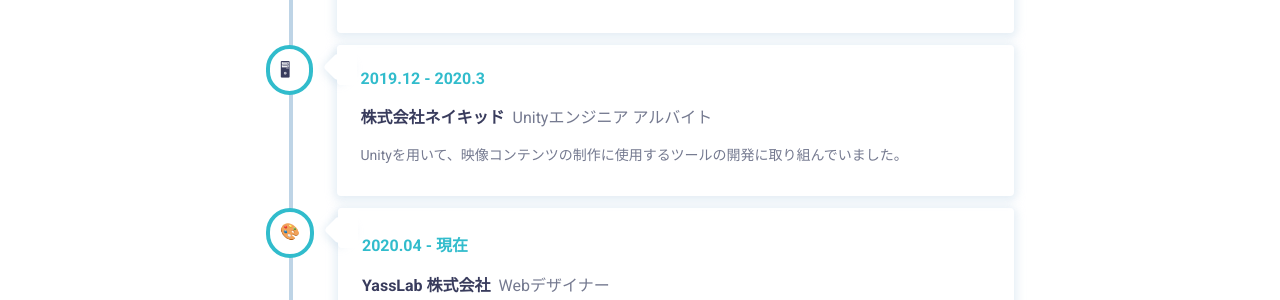
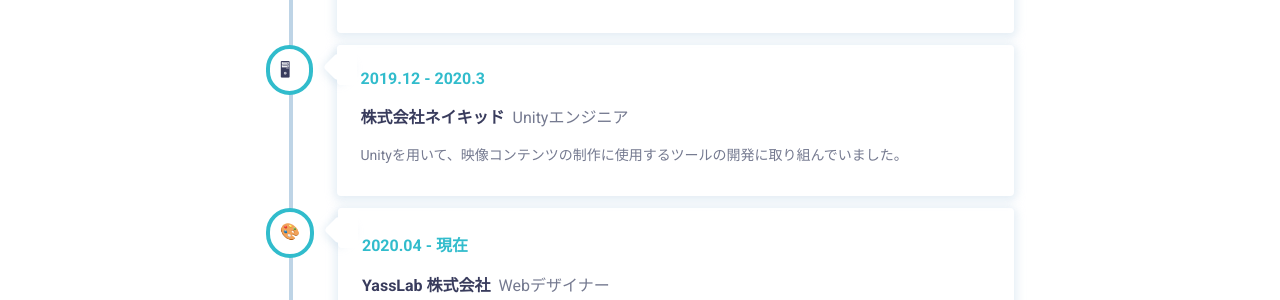
Before and after one commit to madoreenu/yuki384.github.io, a Jekyll site: the page built from about.md, in a window 1280 px wide and 900 px high, scrolled down 2214 px. Shown: the part 307-607 px from the top of the window. Built offline with Jekyll 4.4.1, drawn with Linux system fonts in a browser that asks for light colours; nearby versions of some CDN libraries; some web fonts are replaced.

Commit message:
Delete 'アルバイト' (長ったらしいので

```diff
--- a/_data/history.yml
+++ b/_data/history.yml
@@ -34,7 +34,7 @@
   content: UnityというソフトとC#を用いたゲーム開発を、主に教えています。相手の知識や学び方に合わせて情報を正確に伝え、楽しんで取り組めるように表現を工夫する、ということを学びました。
   thumbnail: '&#x1f5e3;'
 
-- title: Unityエンジニア アルバイト
+- title: Unityエンジニア
   place: 株式会社ネイキッド
   date: 2019.12 - 2020.3
   content: Unityを用いて、映像コンテンツの制作に使用するツールの開発に取り組んでいました。
```
